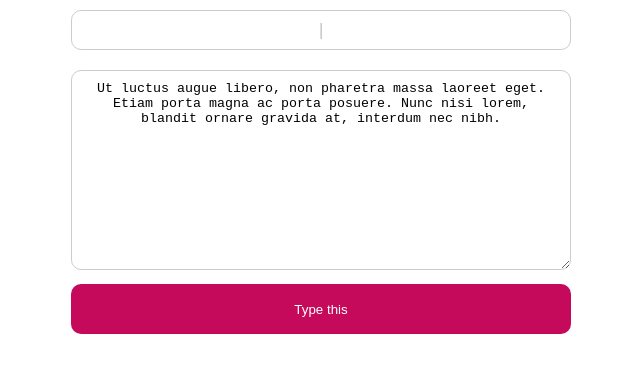
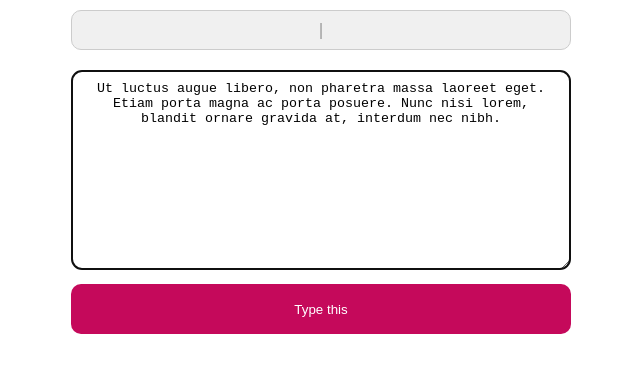
Before and after one commit to PierreDuc/qwerty-typewriter, a plain HTML site: page index.html in a window 1280 px wide. Shown: the whole page, without its empty margins (319-959 px from the left). Drawn offline with nearby package versions, Linux system fonts and the light colour scheme; files that its build step writes are made by us from their sources.

Commit message:
Thicker blinker. Focus on textarea in demo

```diff
--- a/index.html
+++ b/index.html
@@ -13,6 +13,10 @@
             width: 500px;
             margin: auto;
             max-width : 100%;
+        }
+
+        #typewriter {
+            background : #F0F0F0;
         }
 
         #typewriter,
@@ -55,6 +59,7 @@
     $('button').click(function(){
         qtyper.type(source.val());
     });
+    source.focus();
 </script>
 </body>
 </html>
--- a/src/style.scss
+++ b/src/style.scss
@@ -4,6 +4,7 @@
   }
   .blinker {
     animation: blink 0.75s infinite;
+    font-weight:bold;
   }
 }
 
```
